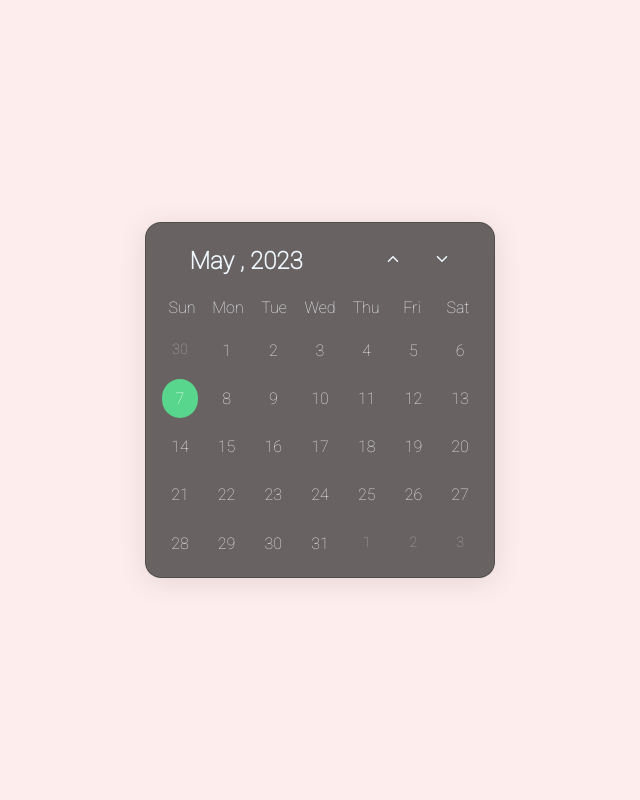
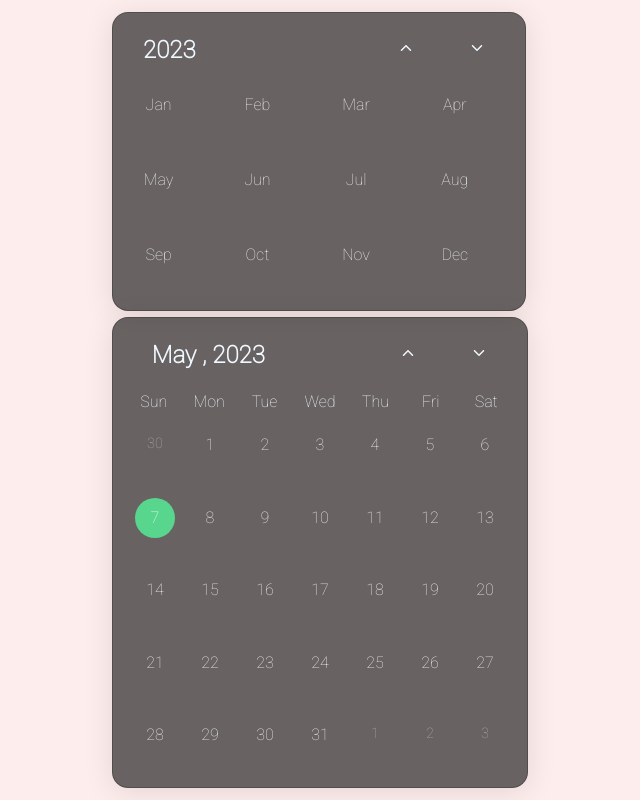
Before and after one commit to Sukalyan14/Calendar-with-ReactJs, a React app: page / in a window 1280 px wide. Shown: the whole page, without its empty margins (320-960 px from the left). Built offline with nearby package versions, Linux system fonts and the light colour scheme; a web font is replaced by a local one.

Commit message:
Changes and added testing based for month calendar

```diff
--- a/index.css
+++ b/index.css
@@ -39,6 +39,7 @@ body{
     width: fit-content;
     padding: 0.5rem 1rem;
     color: aliceblue;
+    margin:0.4rem;
     /* From https://css.glass */
     background: rgba(18, 18, 18, 0.63);
     border-radius: 16px;
@@ -52,7 +53,8 @@ body{
     display: flex;
     justify-content: space-between;
     align-items: center;
-    padding: 0.6rem 1.2rem;
+    padding: 0.6rem 0.9rem;
+    user-select: none;
 }
 .month > h2{
     padding: 0.25rem 0.55rem;
@@ -91,6 +93,7 @@ body{
     gap: 5px;
     text-align: center;
     padding: 0.5rem 0;
+    user-select: none;
 }
 
 .weekdays:hover{
@@ -98,14 +101,17 @@ body{
 }
 
 .days{
-    padding: 0.4rem 0;
+    padding: 0.4rem;
     display: grid;
+    width: 100%;
+    height: 360px;
     grid-template-columns: repeat(7 , 1fr);
-    /* height: 100%; */
-    gap: 10px;
+    gap: 15px;
 }
 
 .date-button{
+    width:40px;
+    height:40px;
     color: #ECF0F1;
     padding: 0.6rem;
     border-radius: 6px;
@@ -115,6 +121,7 @@ body{
     border-radius: 10px;
     transform: scale(1);
     transition: all 0.5s ease-in-out;
+    user-select: none;
 }
 .date-button:hover{
     /* From https://css.glass */
@@ -147,3 +154,35 @@ body{
 .date-button.next-date:hover{
     opacity: 1;
 }
+
+.year{
+    display: flex;
+    justify-content: space-between;
+    align-items: center;
+    padding: 0.6rem 0.9rem;
+    user-select: none;
+}
+
+.months{
+    width:380px;
+    /* height:400px; */
+    padding: 0.4rem 0;
+    display: grid;
+    grid-template-columns: repeat(4 , 1fr);
+    /* height: 100%; */
+    gap: 15px;
+}
+.month-button{
+    width:60px;
+    height:60px;
+    color: #ECF0F1;
+    padding: 0.6rem;
+    border-radius: 6px;
+    font-size: 1rem;
+    font-family: 'Roboto', sans-serif;
+    font-weight: 400;
+    border-radius: 10px;
+    transform: scale(1);
+    transition: all 0.5s ease-in-out;
+    user-select: none;
+}
--- a/src/index.js
+++ b/src/index.js
@@ -1,4 +1,4 @@
-import React from "react";
+import React, { useEffect, useState } from "react";
 import ReactDOM from "react-dom/client";
 
 //Icon Import
@@ -35,9 +35,9 @@ const render_date = () =>{
 
     const nextDays = 7 - lastDayIndex - 1
 
+    console.log(lastDayIndex , nextDays);
     const current_year = date.getFullYear()
     const current_month = months[date.getMonth()]
-    // console.log(current_month);
 
     let days = []
 
@@ -55,7 +55,7 @@ const render_date = () =>{
 
     for(let x = 1; x <= nextDays; x++){
         days.push(<span className="next-date date-button">{x}</span>)
-    }
+    }//Next month days
 
     return({
         month:current_month,
@@ -64,29 +64,82 @@ const render_date = () =>{
     })
 }
 
+// const render_months = () =>{
+
+
+//     return({
+//         years:current_year,
+//     })
+// }
+
+const Calendar2 = () => {
+    const current_year = new Date().getFullYear()
+
+    const current_month = new Date(date.getFullYear() , date.getMonth())
+
+
+    return(
+        <>
+            <div className="wrapper">
+                <div className="year">
+                    <h2>{current_year}</h2>
+                    <div className="arrow-wrapper">
+                        <div className="arrow prev" onClick={()=> {
+                            // date.setMonth(date.getMonth() - 1)
+
+                            // setDate_Date(render_date())
+                        }}>
+                            <IoIosArrowUp />
+                        </div>
+                        <div className="arrow next" onClick={() => {
+                            // date.setMonth(date.getMonth() + 1)
+
+                            // setDate_Date(render_date())
+                        }}>
+                            <IoIosArrowDown />
+                        </div>
+                    </div>
+                </div>
+                <div className="months text-center">{months.map((month) => {
+                    let short_month = month.substring(0,3)
+
+                    return (
+                        <span className="month-button text-center" >{short_month}</span>
+                    )
+                })}</div>
+            </div>
+        </>
+    )
+}
 const Calendar = () => {
-    const { month , year , days} = render_date()
-    console.log(month , year);
+
+    const [date_data , setDate_Date] = useState(render_date())
+    const { month , year , days} = date_data
+
+    // useEffect(() => {
+    //     setDate_Date(render_date())
+    // },[date_data])
+
+    // console.log(month , year , days);
     return(
     <>
         <div className="wrapper">
             <div className="month">
                 <h2>{month} , {year}</h2>
                 <div className="arrow-wrapper">
-                    <div className="arrow prev">
-                        <IoIosArrowUp onClick={()=> {
+                    <div className="arrow prev" onClick={()=> {
                             date.setMonth(date.getMonth() - 1)
 
-                            render_date();
-                            console.log(1)
-                        }}/>
+                            setDate_Date(render_date())
+                        }}>
+                        <IoIosArrowUp />
                     </div>
-                    <div className="arrow next">
-                        <IoIosArrowDown onClick={() => {
+                    <div className="arrow next" onClick={() => {
                             date.setMonth(date.getMonth() + 1)
-                            console.log(2);
-                            render_date()
-                        }}/>
+
+                            setDate_Date(render_date())
+                        }}>
+                        <IoIosArrowDown />
                     </div>
                 </div>
             </div>
@@ -107,6 +160,16 @@ const Calendar = () => {
     )
 }
 
+const Applayout = () => {
+    return(
+        <>
+        <Calendar2/>
+        <Calendar/>
+        {/* <h2>Hello</h2> */}
+        </>
+    )
+
+}
 const root = ReactDOM.createRoot(document.getElementById('root'))
 
-root.render(<Calendar/>)
+root.render(<Applayout/>)
```
